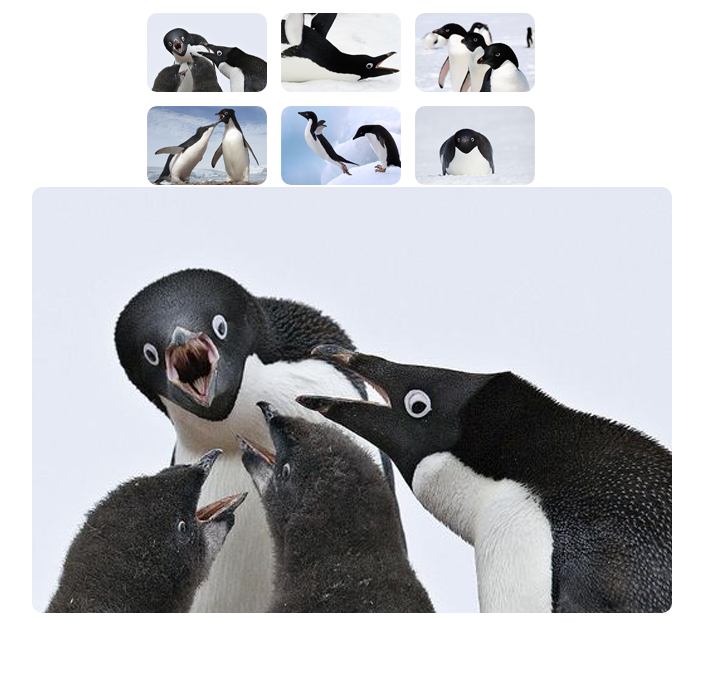
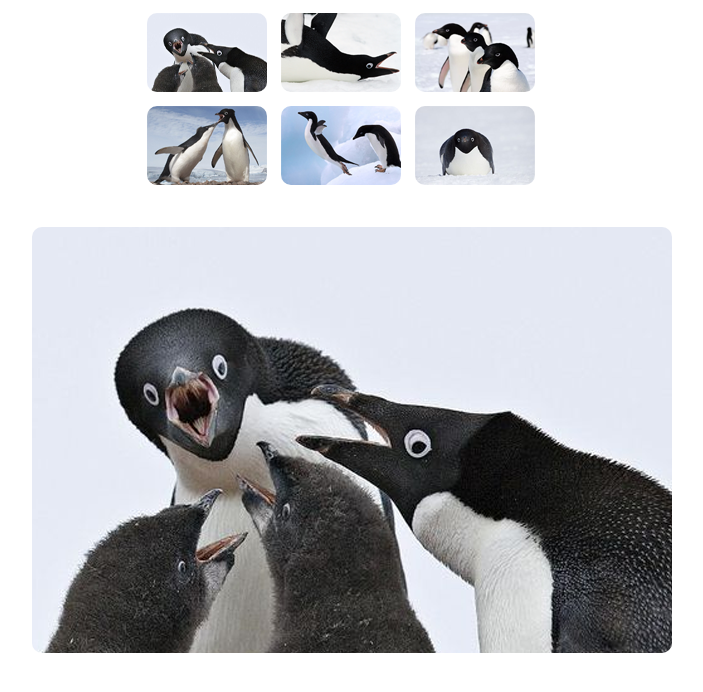
Before and after one commit to lyerin429/penguin2, a plain HTML site: page index.html in a window 1280 px wide. Shown: the whole page, without its empty margins (288-991 px from the left). Drawn offline with Linux system fonts and the light colour scheme.

Commit message:
Add files via upload

```diff
--- a/css/lightbox.css
+++ b/css/lightbox.css
@@ -17,11 +17,8 @@
 
         /* 라이트 박스 스타일 */
         #lightbox {
-          position: fixed;  /* 위치 고정 */
-          width:100%;  /* 너비 */
-          height:100%;  /* 높이 */
-          top:0;  /* 시작 위치 - 위쪽 끝 */
-          left:0; /* 시작 위치 - 왼쪽 끝 */
+          width:640px;  /* 너비 */
+          height:420px;  /* 높이 */
         }
 
       /* 라이트 박스 안의 이미지 */
@@ -31,4 +28,5 @@
           left:50%;  /* 왼쪽에서 50% 부터 */
           transform:translate(-50%, -50%);  /* 요소를 화면 중앙에 표시하기 위해 이동 */
           border-radius : 10px;
+          margin: 40px auto;
         }
```
